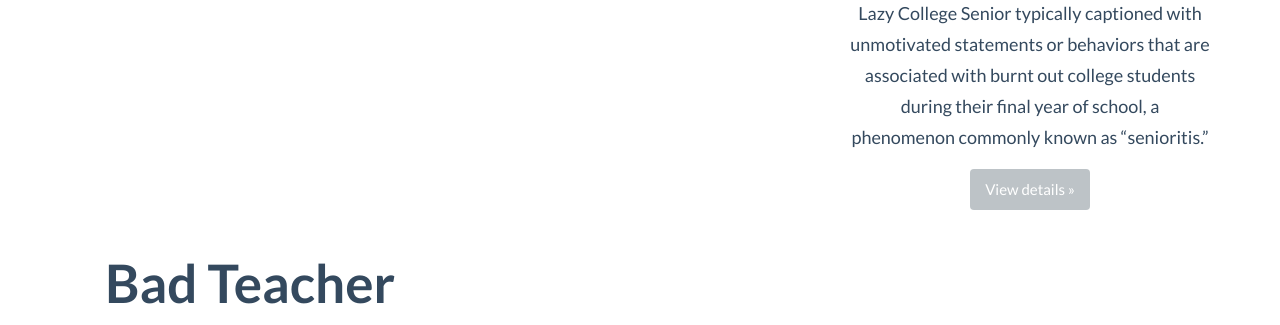
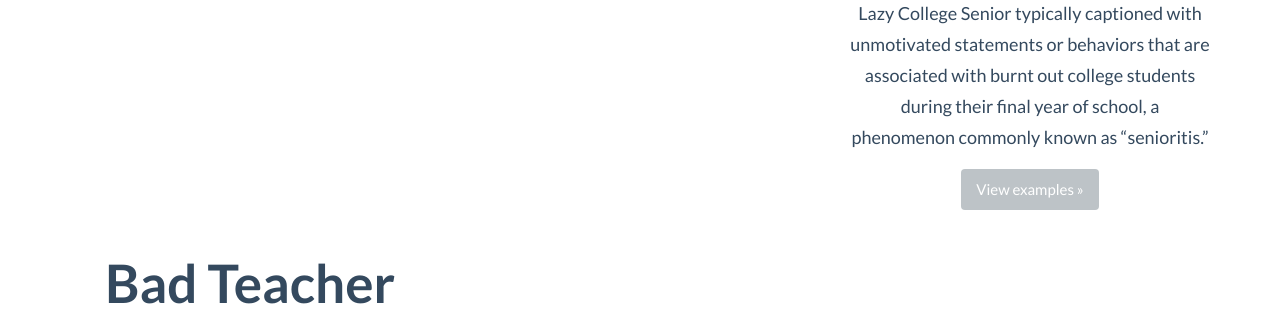
Before and after one commit to sonclark/MemeNUS, a Python web app: template templates/guide.html in a window 1280 px wide. Shown: the part 1870-2195 px from the top of the page. Run offline with Jinja, Linux system fonts and the light colour scheme; the template is opened without the code that fills it: most values are stand-ins (such as "Sample title", 1, 10 or a date in 2020); some libraries are stand-ins or nearby versions.

Commit message:
minor change to guide page

```diff
--- a/templates/guide.html
+++ b/templates/guide.html
@@ -171,55 +171,55 @@
               <h2>Good Guy</h2>
 			  <img src="http://lolfunnymeme.com/wp-content/uploads/goodguygreg.jpg" style="max-height:300px;max-width:200px;">
               <p>Good Guy Greg is a meme featuring a photo of a square-jawed man smiling at the camera with a marijuana cigarette in his mouth. The captions generally depict the character as kind, generous or empathetic to other people.</p>
-              <p><a class="btn btn-default" href="#" role="button">View details »</a></p>
+              <p><a class="btn btn-default" href="#" role="button">View examples »</a></p>
             </div><!--/span-->
             <div class="col-6 col-sm-6 col-lg-4">
               <h2>Asian Father</h2>
 			  <img src="https://pbs.twimg.com/profile_images/2121033612/high-expectations-asian-father-template.jpg" style="max-height:300px;max-width:200px;">
               <p>High Expectations Asian Father is a meme based on stereotypes and cliches about first-generation Asian parents pushing their children to excel in academic fields in an overbearing manner </p>
-              <p><a class="btn btn-default" href="#" role="button">View details »</a></p>
+              <p><a class="btn btn-default" href="#" role="button">View examples »</a></p>
             </div><!--/span-->
             <div class="col-6 col-sm-6 col-lg-4">
               <h2>Bad Luck Brian</h2>
 			  <img src="http://www.recaption.com/memes/users/Bad-Luck-Brian.jpg" style="max-height:250px;max-width:170px;">
               <p>Bad Luck Brian is a meme featuring a photo of a blonde teenage boy wearing a plaid sweater vest and braces, accompanied by captions that describe a variety of embarrassing and tragic occurrences.</p>
-              <p><a class="btn btn-default" href="#" role="button">View details »</a></p>
+              <p><a class="btn btn-default" href="#" role="button">View examples »</a></p>
             </div><!--/span-->
 			<div class="col-6 col-sm-6 col-lg-4">
               <h2>Awkward Seal</h2>
 			  <img src="http://hotmeme.net/media/mememaker/c/9/10331-awkward-seal.jpg" style="max-height:300px;max-width:290px;">
               <p>Awkward Moment Seal is a meme featuring a seal with a wide-eyed expression and captions describing socially awkward or uncomfortable situations in similar vein to “That Awkward Moment…” </p>
-              <p><a class="btn btn-default" href="#" role="button">View details »</a></p>
+              <p><a class="btn btn-default" href="#" role="button">View examples »</a></p>
             </div><!--/span-->
 			<div class="col-6 col-sm-6 col-lg-4">
               <h2>Not Sure If</h2>
 			  <img src="http://img.pandawhale.com/45496-not-sure-template-lsiE.png" style="max-height:300px;max-width:260px;">
               <p>Not Sure If uses a still of Fry squinting his eyes from the TV show Futurama. The top line reads “Not sure if X”, with “or just Y” as the bottom line, and is used to represent an internal monologue. </p>
-              <p><a class="btn btn-default" href="#" role="button">View details »</a></p>
+              <p><a class="btn btn-default" href="#" role="button">View examples »</a></p>
             </div><!--/span-->
 			<div class="col-6 col-sm-6 col-lg-4">
               <h2>College Liberal</h2>
 			  <img src="http://cdn.memegenerator.net/images/300x/2280908.jpg" style="max-height:300px;max-width:200px;">
               <p>College Liberal (also known as “Bad Argument Hippie”) typically portray the character as a naive and hypocritical left-wing political activist, referencing various clichés associated with the “hippie” subculture.</p>
-              <p><a class="btn btn-default" href="#" role="button">View details »</a></p>
+              <p><a class="btn btn-default" href="#" role="button">View examples »</a></p>
             </div><!--/span-->
 			<div class="col-6 col-sm-6 col-lg-4">
               <h2>Freshman</h2>
 			  <img src="http://www.recaption.com/memes/College-Freshman.jpg" style="max-height:300px;max-width:260px;">
               <p>College Freshman usually highlight the all-too-familiar cliches found in campus social scenes and student life during college years. </p>
-              <p><a class="btn btn-default" href="#" role="button">View details »</a></p>
+              <p><a class="btn btn-default" href="#" role="button">View examples »</a></p>
             </div><!--/span-->
 			<div class="col-6 col-sm-6 col-lg-4">
               <h2>Lazy Senior</h2>
 			  <img src="http://www.memecreator.com/static/images/templates/7334.jpg" style="max-height:300px;max-width:240px;">
               <p>Lazy College Senior typically captioned with unmotivated statements or behaviors that are associated with burnt out college students during their final year of school, a phenomenon commonly known as “senioritis.” </p>
-              <p><a class="btn btn-default" href="#" role="button">View details »</a></p>
+              <p><a class="btn btn-default" href="#" role="button">View examples »</a></p>
             </div><!--/span-->
 			<div class="col-6 col-sm-6 col-lg-4">
               <h2>Bad Teacher</h2>
 			  <img src="http://memeorama.com/wp-content/uploads/2012/01/Terrible-Teacher.jpg" style="max-height:300px;max-width:200px;">
               <p>Bad Teacher describes lazy or irresponsible teaching methods, as well as cliche expressions and retorts frequently used by teachers in interacting with students. </p>
-              <p><a class="btn btn-default" href="#" role="button">View details »</a></p>
+              <p><a class="btn btn-default" href="#" role="button">View examples »</a></p>
             </div><!--/span-->
           </div>
 
```
